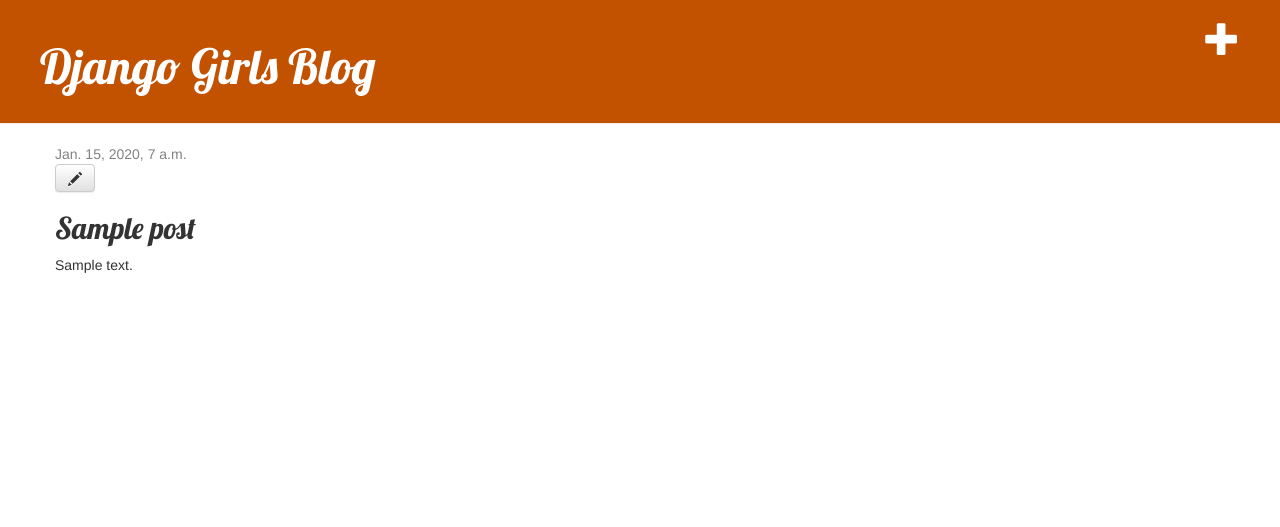
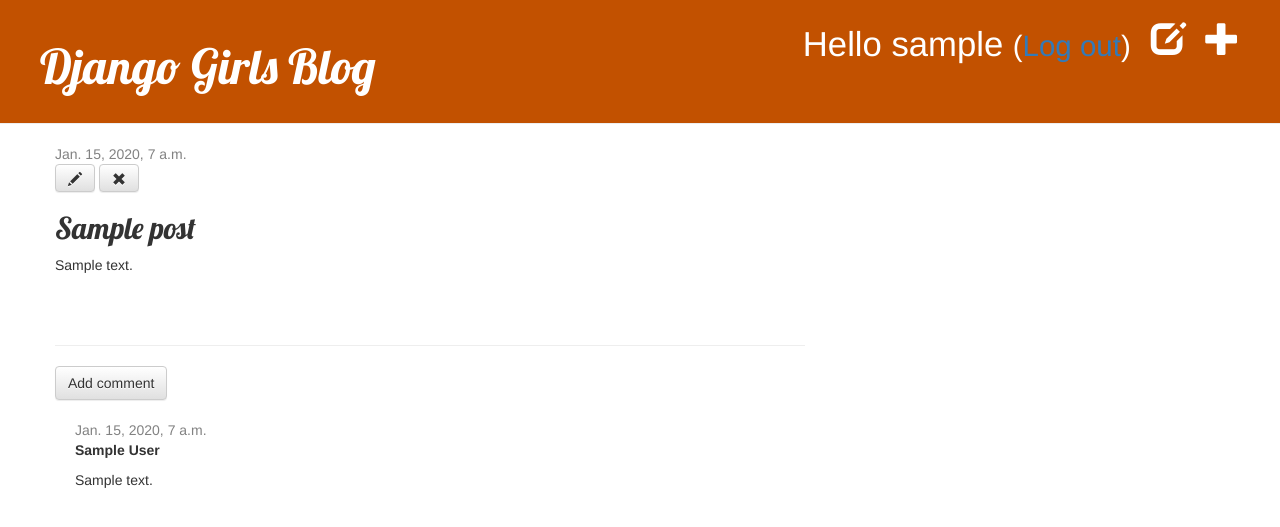
Before and after one commit to andrejpadilha2/my-first-blog, a Django app: page /post/1/ in a window 1280 px wide. Shown: the top 527 px of the page. Run offline with Django 3.2, Linux system fonts and the light colour scheme; a user stored in the database is signed in; tables that the repository leaves empty hold one stand-in row (values such as "Sample post"); some libraries are stand-ins or nearby versions.

Commit message:
Added user authentication, post edit/delete functions, comments models/url/view/template/management/approval, post drafting and publishing.

```diff
--- a/blog/admin.py
+++ b/blog/admin.py
@@ -1,4 +1,5 @@
 from django.contrib import admin
-from .models import Post
+from .models import Post, Comment
 
 admin.site.register(Post)
+admin.site.register(Comment)
--- a/blog/models.py
+++ b/blog/models.py
@@ -14,5 +14,23 @@
 		self.published_date = timezone.now()
 		self.save()
 
+	def approved_comments(self):
+		return self.comments.filter(approved_comment=True)
+
 	def __str__(self):
 		return self.title
+
+
+class Comment(models.Model):
+	post = models.ForeignKey('blog.Post', on_delete=models.CASCADE, related_name='comments')
+	author = models.CharField(max_length=200)
+	text = models.TextField()
+	created_date = models.DateTimeField(default=timezone.now)
+	approved_comment = models.BooleanField(default=False)
+
+	def approve(self):
+		self.approved_comment = True
+		self.save()
+
+	def __str__(self):
+			return self.text
--- a/blog/static/css/blog.css
+++ b/blog/static/css/blog.css
@@ -44,3 +44,7 @@
 .post h2 a, .post h2 a:visited {
     color: #000000;
 }
+
+.comment {
+    margin: 20px 0px 20px 20px;
+}
--- a/blog/templates/blog/base.html
+++ b/blog/templates/blog/base.html
@@ -11,6 +11,10 @@
 		<div class="page-header">
 			{% if user.is_authenticated %}
 				<a href="{% url 'post_new' %}" class="top-menu"><span class="glyphicon glyphicon-plus"></span></a>
+				<a href="{% url 'post_draft_list' %}" class="top-menu"><span class="glyphicon glyphicon-edit"></span></a>
+				<p class="top-menu">Hello {{ user.username }} <small>(<a href="{% url 'logout' %}">Log out</a>)</small></p>
+			{% else %}
+				<a href="{% url 'login' %}" class="top-menu"><span class="glyphicon glyphicon-lock"></span></a>
 			{% endif %}
 			<h1><a href="/">Django Girls Blog</a></h1>
 		</div>
--- a/blog/templates/blog/post_detail.html
+++ b/blog/templates/blog/post_detail.html
@@ -3,14 +3,36 @@
 {% block content %}
     <div class="post">
         {% if post.published_date %}
-            <div class="date">
-                {{ post.published_date }}
-            </div>
-        {% endif %}
+			<div class="date">
+			{{ post.published_date }}
+			</div>
+		{% else %}
+			<a class="btn btn-default" href="{% url 'post_publish' pk=post.pk %}">Publish</a>
+		{% endif %}
 		{% if user.is_authenticated %}
 			<a class="btn btn-default" href="{% url 'post_edit' pk=post.pk %}"><span class="glyphicon glyphicon-pencil"></span></a>
+			<a class="btn btn-default" href="{% url 'post_remove' pk=post.pk %}"><span class="glyphicon glyphicon-remove"></span></a>
 		{% endif %}
         <h2>{{ post.title }}</h2>
         <p>{{ post.text|linebreaksbr }}</p>
     </div>
+	<hr>
+	<a class="btn btn-default" href="{% url 'add_comment_to_post' pk=post.pk %}">Add comment</a>
+	{% for comment in post.comments.all %}
+		{% if user.is_authenticated or comment.approved_comment %}
+		<div class="comment">
+			<div class="date">
+				{{ comment.created_date }}
+				{% if not comment.approved_comment %}
+					<a class="btn btn-default" href="{% url 'comment_remove' pk=comment.pk %}"><span class="glyphicon glyphicon-remove"></span></a>
+					<a class="btn btn-default" href="{% url 'comment_approve' pk=comment.pk %}"><span class="glyphicon glyphicon-ok"></span></a>
+				{% endif %}
+			</div>
+			<strong>{{ comment.author }}</strong>
+			<p>{{ comment.text|linebreaks }}</p>
+		</div>
+		{% endif %}
+	{% empty %}
+		<p>No comments here yet :(</p>
+	{% endfor %}
 {% endblock %}
--- a/blog/templates/blog/post_list.html
+++ b/blog/templates/blog/post_list.html
@@ -8,6 +8,7 @@
             </div>
             <h2><a href="{% url 'post_detail' pk=post.pk %}">{{ post.title }}</a></h2>
             <p>{{ post.text|linebreaksbr }}</p>
+			<a href="{% url 'post_detail' pk=post.pk %}">Comments: {{ post.approved_comments.count }}</a>
         </div>
     {% endfor %}
 {% endblock %}
--- a/blog/urls.py
+++ b/blog/urls.py
@@ -6,4 +6,10 @@
 	path('post/<int:pk>/', views.post_detail, name='post_detail'),
 	path('post/new/', views.post_new, name='post_new'),
 	path('post/<int:pk>/edit/', views.post_edit, name='post_edit'),
+	path('drafts/', views.post_draft_list, name='post_draft_list'),
+	path('post/<pk>/publish/', views.post_publish, name='post_publish'),
+	path('post/<pk>/remove/', views.post_remove, name='post_remove'),
+	path('post/<int:pk>/comment/', views.add_comment_to_post, name='add_comment_to_post'),
+	path('comment/<int:pk>/approve/', views.comment_approve, name='comment_approve'),
+	path('comment/<int:pk>/remove/', views.comment_remove, name='comment_remove'),
 ]
--- a/blog/views.py
+++ b/blog/views.py
@@ -1,12 +1,13 @@
 from django.shortcuts import render, get_object_or_404, redirect
 from django.utils import timezone
-from .models import Post
-from .forms import PostForm
+from .models import Post, Comment
+from .forms import PostForm, CommentForm
+from django.contrib.auth.decorators import login_required
 
 # Create your views here.
 
 def post_list(request):
-	posts = Post.objects.filter(published_date__lte=timezone.now()).order_by('published_date')
+	posts = Post.objects.filter(published_date__lte=timezone.now()).order_by('-published_date')
 	return render(request, 'blog/post_list.html', {'posts': posts})
 
 
@@ -14,13 +15,13 @@
 	post = get_object_or_404(Post, pk=pk)
 	return render(request, 'blog/post_detail.html', {'post': post})
 
+@login_required
 def post_new(request):
 	if request.method == "POST":
 		form = PostForm(request.POST)
 		if form.is_valid():
 			post = form.save(commit=False)
 			post.author = request.user
-			post.published_date = timezone.now()
 			post.save()
 			return redirect('post_detail', pk=post.pk)
 	else:
@@ -28,6 +29,7 @@
 
 	return render(request, 'blog/post_edit.html', {'form': form})
 
+@login_required
 def post_edit(request, pk):
     post = get_object_or_404(Post, pk=pk)
     if request.method == "POST":
@@ -35,9 +37,50 @@
         if form.is_valid():
             post = form.save(commit=False)
             post.author = request.user
-            post.published_date = timezone.now()
             post.save()
             return redirect('post_detail', pk=post.pk)
     else:
         form = PostForm(instance=post)
     return render(request, 'blog/post_edit.html', {'form': form})
+
+@login_required
+def post_draft_list(request):
+    posts = Post.objects.filter(published_date__isnull=True).order_by('created_date')
+    return render(request, 'blog/post_draft_list.html', {'posts': posts})
+
+@login_required
+def post_publish(request, pk):
+    post = get_object_or_404(Post, pk=pk)
+    post.publish()
+    return redirect('post_detail', pk=pk)
+
+@login_required
+def post_remove(request, pk):
+    post = get_object_or_404(Post, pk=pk)
+    post.delete()
+    return redirect('post_list')
+
+def add_comment_to_post(request, pk):
+    post = get_object_or_404(Post, pk=pk)
+    if request.method == "POST":
+        form = CommentForm(request.POST)
+        if form.is_valid():
+            comment = form.save(commit=False)
+            comment.post = post
+            comment.save()
+            return redirect('post_detail', pk=post.pk)
+    else:
+        form = CommentForm()
+    return render(request, 'blog/add_comment_to_post.html', {'form': form})
+
+@login_required
+def comment_approve(request, pk):
+	comment = get_object_or_404(Comment, pk=pk)
+	comment.approve()
+	return redirect('post_detail', pk=comment.post.pk)
+
+@login_required
+def comment_remove(request, pk):
+	comment = get_object_or_404(Comment, pk=pk)
+	comment.delete()
+	return redirect('post_detail', pk=comment.post.pk)
--- a/mysite/settings.py
+++ b/mysite/settings.py
@@ -27,6 +27,7 @@
 
 ALLOWED_HOSTS = ['127.0.0.1', '.pythonanywhere.com']
 
+LOGIN_REDIRECT_URL = '/'
 
 # Application definition
 
--- a/mysite/urls.py
+++ b/mysite/urls.py
@@ -16,7 +16,11 @@
 from django.contrib import admin
 from django.urls import path, include
 
+from django.contrib.auth import views
+
 urlpatterns = [
 	path('admin/', admin.site.urls),
+	path('accounts/login/', views.LoginView.as_view(), name='login'),
+	path('accounts/logout/', views.LogoutView.as_view(next_page='/'), name='logout'),
 	path('', include('blog.urls')),
 ]
```
Also changed, not shown: blog/forms.py (+8 -1 lines), blog/templates/blog/add_comment_to_post.html (added, +9 -0 lines), blog/templates/blog/post_draft_list.html (added, +11 -0 lines), blog/templates/registration/login.html (added, +24 -0 lines), blog/migrations/0002_comment.py (added).
